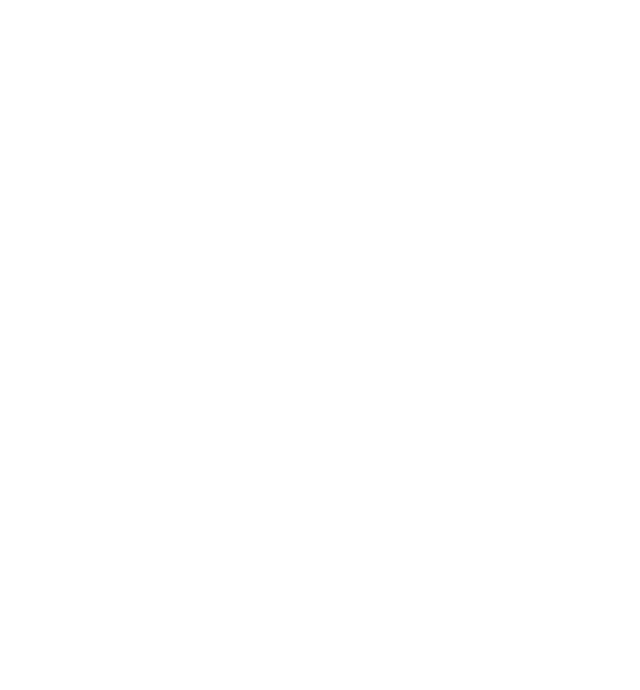
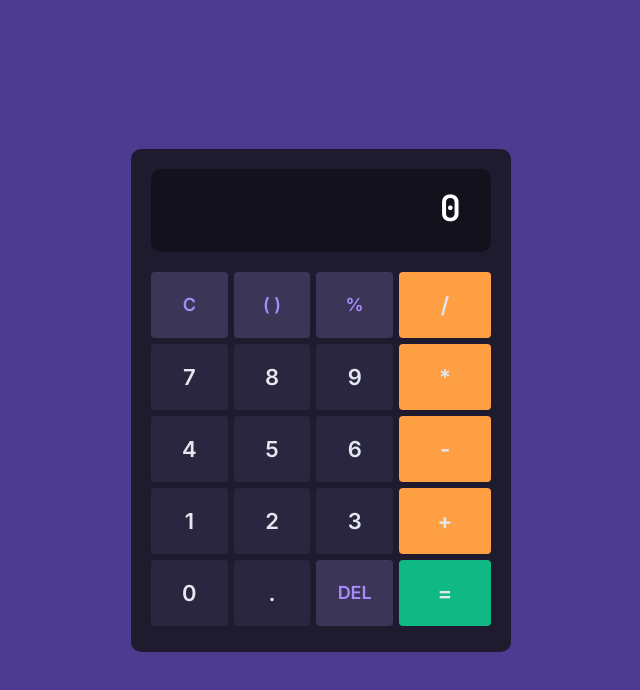
Before and after one commit to Fco-Gabriel-Silva/Projeto-Calculadora, a website with bundled scripts: page index.html in a window 1280 px wide. Shown: the whole page, without its empty margins (319-959 px from the left). Built offline with nearby package versions, Linux system fonts and the light colour scheme.

Commit message:
feat: implementa estrututra HTML e estilizacao da calculadora

```diff
--- /dev/null
+++ b/css/index.css
@@ -0,0 +1,24 @@
+@import url(reset.css);
+@import url(visor.css);
+@import url(tecla.css);
+
+:root {
+  --inter-font: "Inter", sans-serif;
+  --jetBrains-font: "JetBrains Mono", monospace;
+}
+
+body {
+  display: flex;
+  justify-content: center;
+  align-items: center;
+  min-height: 100vh;
+  background-color: #4c3b8f;
+}
+
+main {
+  width: 380px;
+  height: auto;
+  background-color: #1e1b2e;
+  padding: 20px;
+  border-radius: 10px;
+}
--- /dev/null
+++ b/css/reset.css
@@ -0,0 +1,134 @@
+* {
+  box-sizing: border-box;
+}
+
+html,
+body,
+div,
+span,
+applet,
+object,
+iframe,
+h1,
+h2,
+h3,
+h4,
+h5,
+h6,
+p,
+blockquote,
+pre,
+a,
+abbr,
+acronym,
+address,
+big,
+cite,
+code,
+del,
+dfn,
+em,
+img,
+ins,
+kbd,
+q,
+s,
+samp,
+small,
+strike,
+b,
+sub,
+sup,
+tt,
+var,
+b,
+u,
+i,
+center,
+dl,
+dt,
+dd,
+ol,
+ul,
+li,
+fieldset,
+form,
+label,
+legend,
+table,
+caption,
+tbody,
+tfoot,
+thead,
+tr,
+th,
+td,
+article,
+aside,
+canvas,
+details,
+embed,
+figure,
+figcaption,
+footer,
+header,
+hgroup,
+menu,
+nav,
+output,
+ruby,
+section,
+summary,
+time,
+mark,
+audio,
+video {
+  margin: 0;
+  padding: 0;
+  border: 0;
+  font-size: 100%;
+  font: inherit;
+  vertical-align: baseline;
+}
+/* HTML5 display-role reset for older browsers */
+article,
+aside,
+details,
+figcaption,
+figure,
+footer,
+header,
+hgroup,
+menu,
+nav,
+section {
+  display: block;
+}
+body {
+  line-height: 1;
+}
+ol,
+ul {
+  list-style: none;
+}
+blockquote,
+q {
+  quotes: none;
+}
+blockquote:before,
+blockquote:after,
+q:before,
+q:after {
+  content: "";
+  content: none;
+}
+table {
+  border-collapse: collapse;
+  border-spacing: 0;
+}
+input {
+  border-style: none;
+}
+button {
+  border-style: none;
+}
--- /dev/null
+++ b/css/tecla.css
@@ -0,0 +1,52 @@
+.linha-teclas {
+  display: grid;
+  grid-template-columns: repeat(3, 1fr) 1.2fr;
+  gap: 6px;
+  margin-bottom: 6px;
+}
+
+.linha-teclas li {
+  display: grid;
+}
+
+.tecla {
+  padding: 20px 5px;
+  border-radius: 4px;
+  background-color: #2a2640;
+
+  font-family: var(--inter-font);
+  font-size: 22px;
+  font-weight: 600;
+  text-align: center;
+  text-wrap: nowrap;
+  color: #e2e8f0;
+
+  transition:
+    filter 0.2s ease,
+    transform 0.1s ease;
+
+  &:hover {
+    filter: brightness(1.15);
+  }
+
+  &:active {
+    filter: brightness(0.9);
+    transform: scale(0.97);
+  }
+}
+
+.acao {
+  background-color: #3b3558;
+
+  font-size: 18px;
+  font-weight: 600;
+  color: #a78bfa;
+}
+
+.operacao {
+  background-color: #ff9f43;
+}
+
+.igual {
+  background-color: #10b981;
+}
--- /dev/null
+++ b/css/visor.css
@@ -0,0 +1,23 @@
+.visor {
+  display: grid;
+  grid-column: span 4;
+}
+
+.visor input {
+  width: 100%;
+  border-radius: 10px;
+  padding-block: 15px 20px;
+  margin-bottom: 20px;
+  padding-right: 30px;
+  background-color: #13111c;
+
+  font-family: var(--jetBrains-font);
+  font-size: 36px;
+  font-weight: 600;
+  color: #ffffff;
+  text-align: end;
+
+  &:focus {
+    outline: none;
+  }
+}
--- a/index.html
+++ b/index.html
@@ -4,7 +4,62 @@
     <meta charset="UTF-8" />
     <meta name="viewport" content="width=device-width, initial-scale=1.0" />
     <title>Calculadora</title>
+
+    <link rel="preconnect" href="https://fonts.googleapis.com" />
+    <link rel="preconnect" href="https://fonts.gstatic.com" crossorigin />
+    <link
+      href="https://fonts.googleapis.com/css2?family=Inter:ital,opsz,wght@0,14..32,100..900;1,14..32,100..900&family=JetBrains+Mono:ital,wght@0,100..800;1,100..800&display=swap"
+      rel="stylesheet"
+    />
+
+    <link rel="stylesheet" href="./css/index.css" />
+
     <script defer type="module" src="index.js"></script>
   </head>
-  <body></body>
+  <body>
+    <main>
+      <section class="visor">
+        <input
+          type="text"
+          value="0"
+          aria-label="Visor da calculadora"
+          aria-live="polite"
+          readonly
+        />
+      </section>
+
+      <section class="teclas">
+        <ul class="linha-teclas">
+          <li><button type="button" class="tecla acao">C</button></li>
+          <li><button type="button" class="tecla acao">( )</button></li>
+          <li><button type="button" class="tecla acao">%</button></li>
+          <li><button type="button" class="tecla operacao">/</button></li>
+        </ul>
+        <ul class="linha-teclas">
+          <li><button type="button" class="tecla">7</button></li>
+          <li><button type="button" class="tecla">8</button></li>
+          <li><button type="button" class="tecla">9</button></li>
+          <li><button type="button" class="tecla operacao">*</button></li>
+        </ul>
+        <ul class="linha-teclas">
+          <li><button type="button" class="tecla">4</button></li>
+          <li><button type="button" class="tecla">5</button></li>
+          <li><button type="button" class="tecla">6</button></li>
+          <li><button type="button" class="tecla operacao">-</button></li>
+        </ul>
+        <ul class="linha-teclas">
+          <li><button type="button" class="tecla">1</button></li>
+          <li><button type="button" class="tecla">2</button></li>
+          <li><button type="button" class="tecla">3</button></li>
+          <li><button type="button" class="tecla operacao">+</button></li>
+        </ul>
+        <ul class="linha-teclas">
+          <li><button type="button" class="tecla">0</button></li>
+          <li><button type="button" class="tecla">.</button></li>
+          <li><button type="button" class="tecla acao">DEL</button></li>
+          <li><button type="button" class="tecla igual">=</button></li>
+        </ul>
+      </section>
+    </main>
+  </body>
 </html>
```
